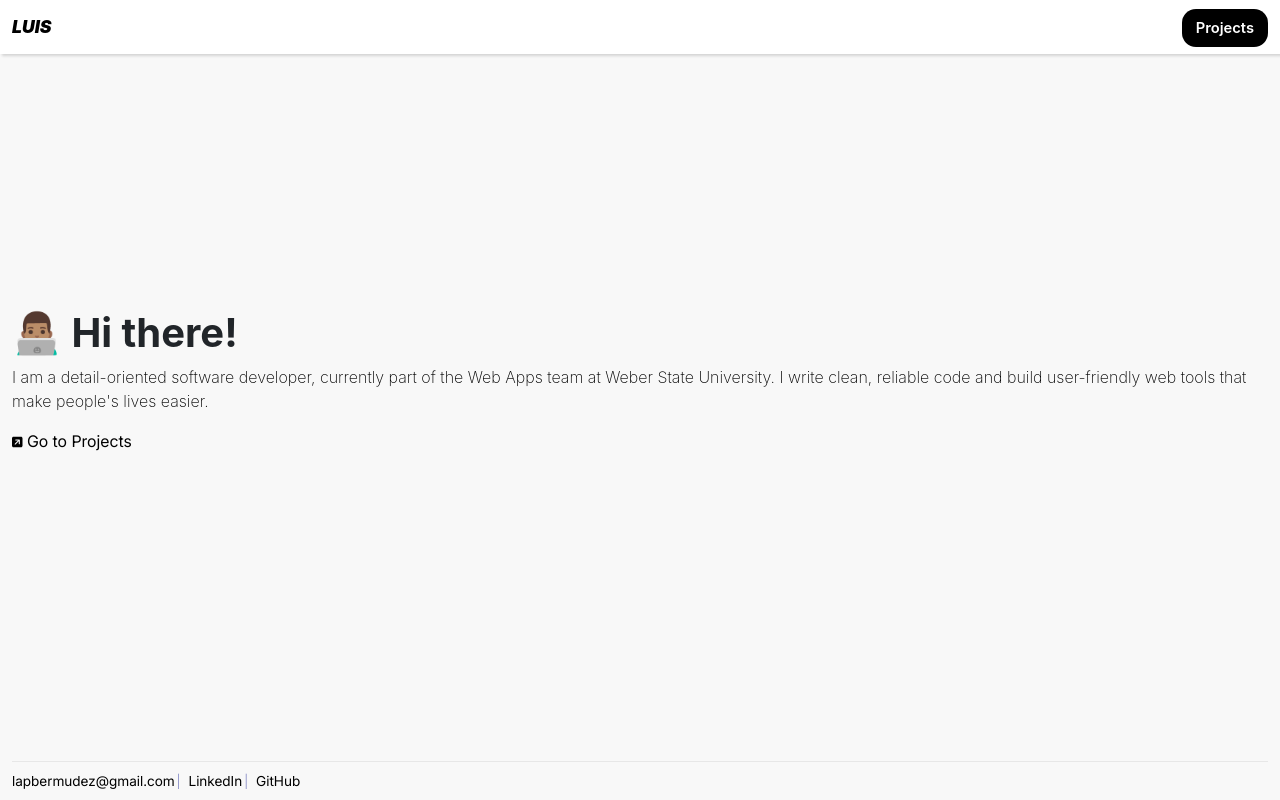
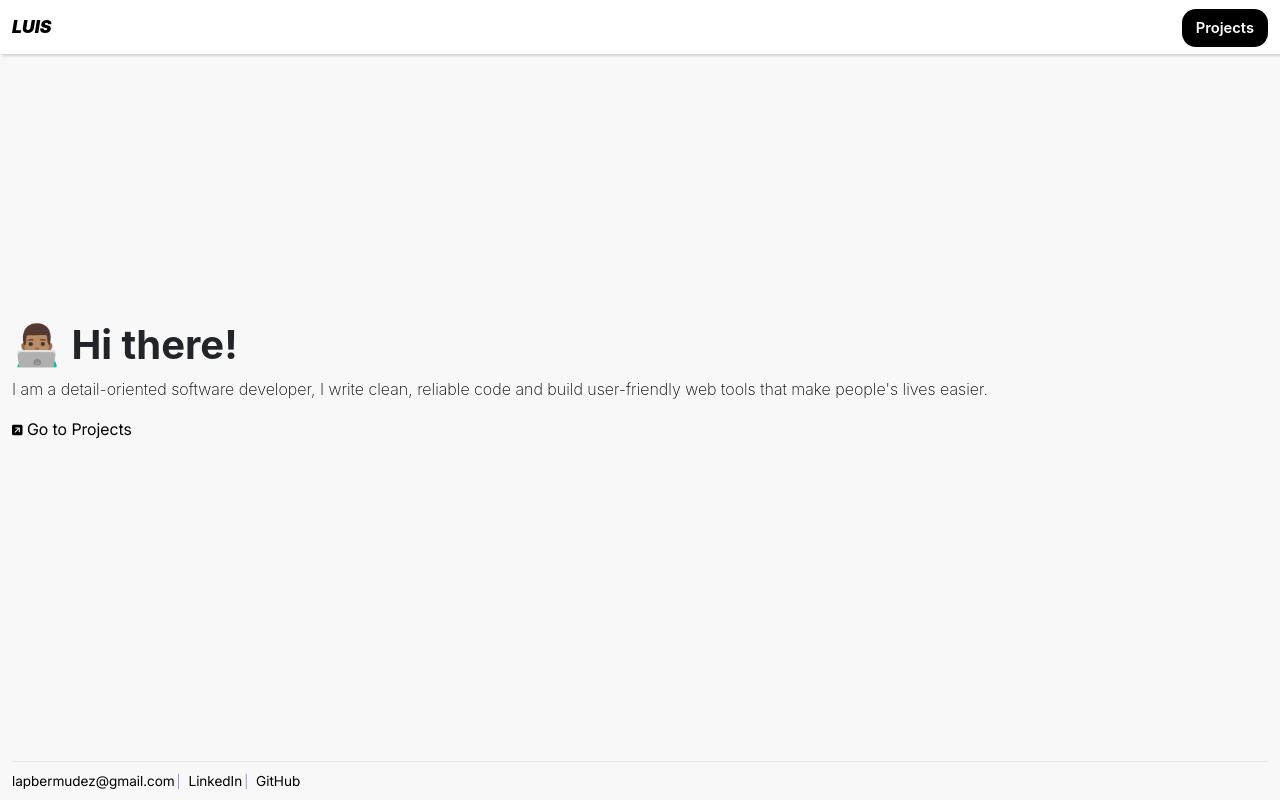
Before and after one commit to luisbermudez/portfolio2025, a plain HTML site: page index.html in a window 1280 px wide. Drawn offline with Linux system fonts and the light colour scheme; a web font is replaced by a local one.

Commit message:
Update home page

```diff
--- a/index.html
+++ b/index.html
@@ -29,7 +29,8 @@
                 <!-- About -->
                 <section>
                     <h1>👨🏽‍💻 Hi there!</h1>
-                    <p>I am a detail-oriented software developer, currently part of the Web Apps team at Weber State University. I write clean, reliable code and build user-friendly web tools that make people's lives easier.</p>
+                    <!-- <p>I am a detail-oriented software developer, currently part of the Web Apps team at Weber State University. I write clean, reliable code and build user-friendly web tools that make people's lives easier.</p> -->
+                    <p>I am a detail-oriented software developer, I write clean, reliable code and build user-friendly web tools that make people's lives easier.</p>
                     <a href="./projects.html">
                         <svg xmlns="http://www.w3.org/2000/svg" viewBox="0 0 448 512"><!--!Font Awesome Free 6.7.2 by @fontawesome - https://fontawesome.com License - https://fontawesome.com/license/free Copyright 2025 Fonticons, Inc.--><path d="M384 32c35.3 0 64 28.7 64 64l0 320c0 35.3-28.7 64-64 64L64 480c-35.3 0-64-28.7-64-64L0 96C0 60.7 28.7 32 64 32l320 0zM160 144c-13.3 0-24 10.7-24 24s10.7 24 24 24l94.1 0L119 327c-9.4 9.4-9.4 24.6 0 33.9s24.6 9.4 33.9 0l135-135L288 328c0 13.3 10.7 24 24 24s24-10.7 24-24l0-160c0-13.3-10.7-24-24-24l-152 0z"/></svg>
                         Go to Projects
```
